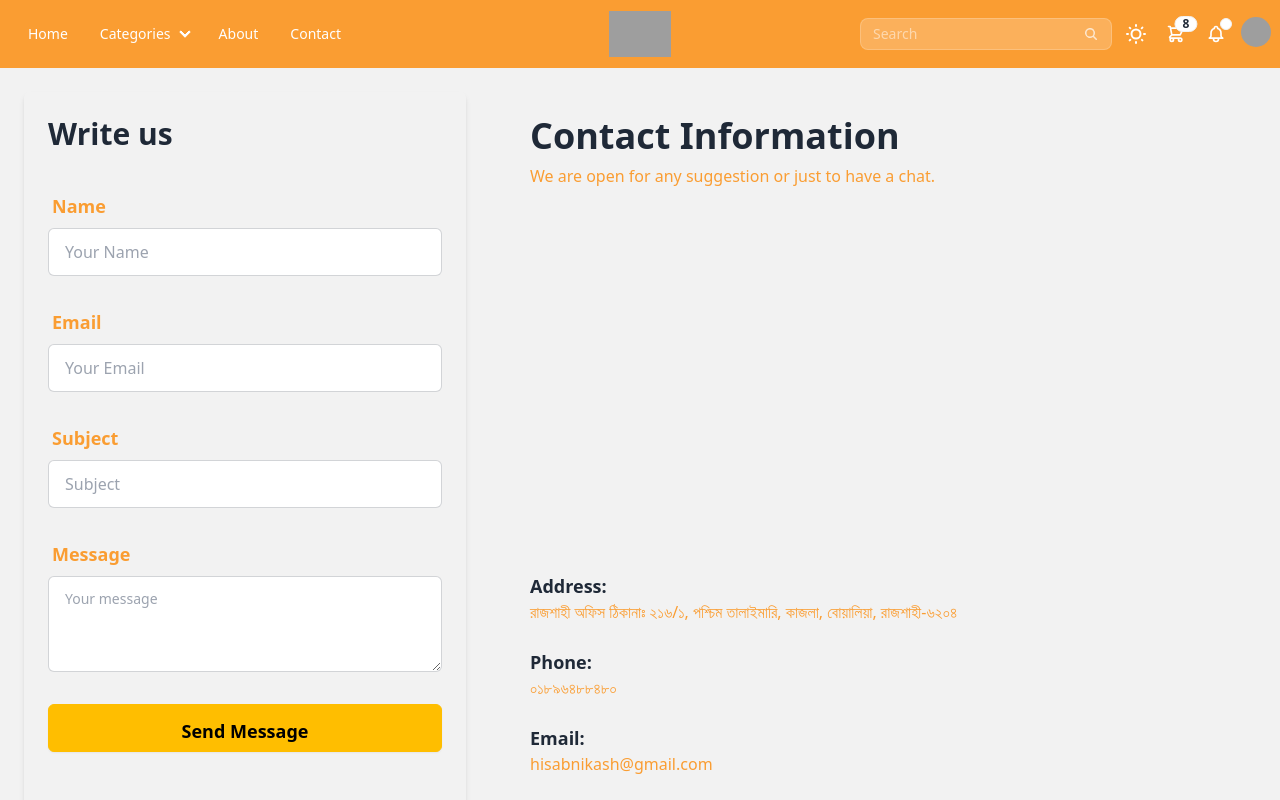
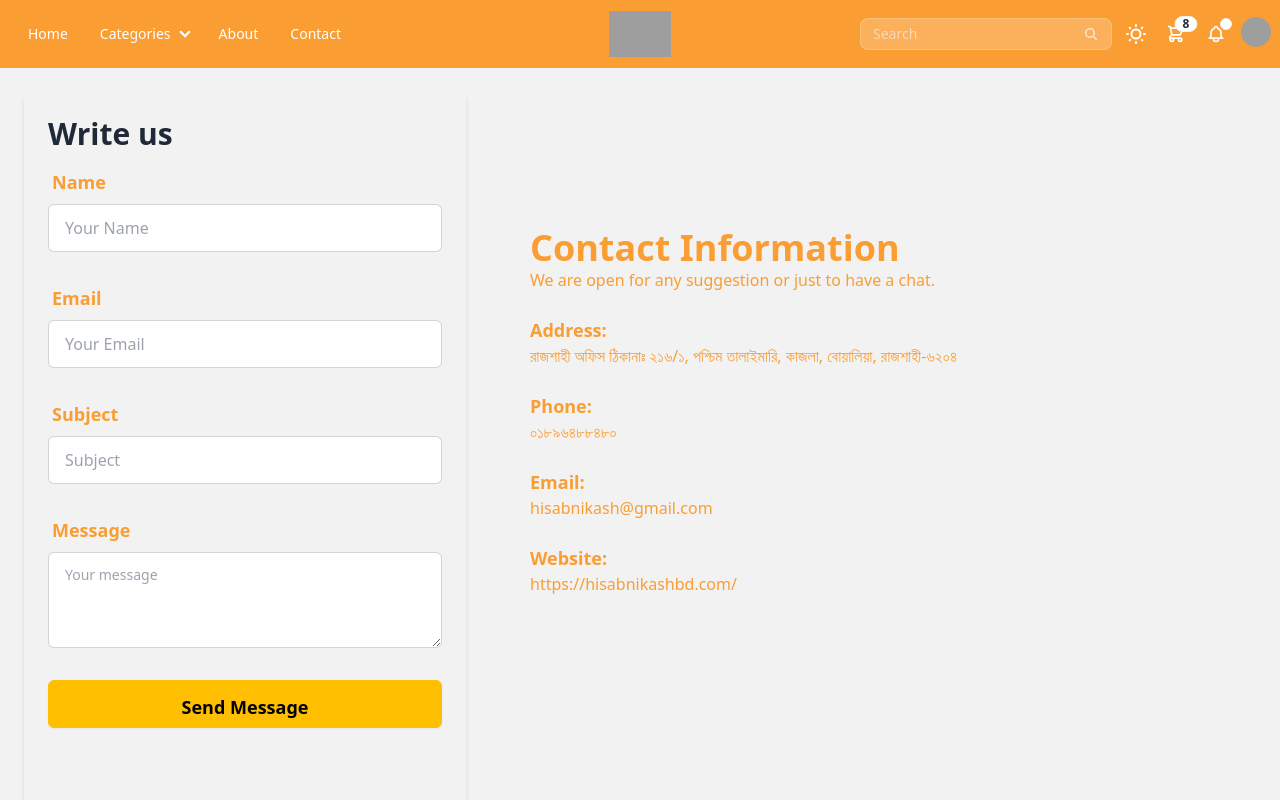
Before and after one commit to shunno-it-dev-team/fe-hn-ecom, a React (Vite) app: page /contact in a window 1280 px wide. Shown: the top 800 px of the page. Built offline with nearby package versions, Linux system fonts and the light colour scheme; grey boxes are pictures that could not be loaded.

Commit message:
modified contact us page

```diff
--- a/src/pages/private/contactUsPage/ContactUsPage.jsx
+++ b/src/pages/private/contactUsPage/ContactUsPage.jsx
@@ -3,7 +3,7 @@ const ContactUsPage = () => {
     <div className="flex flex-col lg:flex-row lg:card-side gap-10 p-6">
       {/* ========== form section ========== */}
       <form className="card-body shadow-md rounded-md p-6 h-screen w-full lg:w-1/4">
-        <h3 className="text-3xl font-bold mb-6 text-gray-800">Write us</h3>
+        <h3 className="text-3xl font-bold mb-6text-primary">Write us</h3>
 
         <div className="form-control mb-4">
           <label className="label">
@@ -66,17 +66,18 @@ const ContactUsPage = () => {
           </button>
         </div>
       </form>
-      {/* ========== contact section */}
-      <div className="card-body items-start rounded-md p-6 w-full lg:w-1/2">
-        <h1 className="text-4xl font-bold  text-gray-800 text-center lg:text-left">
-          Contact Information
-        </h1>
-        <p className=" text-primary text-center lg:text-left">
-          We are open for any suggestion or just to have a chat.
-        </p>
-
+      {/* ========== contact section ========== */}
+      <div className="card-body items-start mt-28 rounded-md p-6 w-full lg:w-1/2">
         <div className="mb-4">
-          <p className="font-bold text-lg text-gray-800">Address:</p>
+          <h1 className="text-4xl font-bold text-primary text-center lg:text-left">
+            Contact Information
+          </h1>
+          <p className=" text-primary text-center lg:text-left">
+            We are open for any suggestion or just to have a chat.
+          </p>
+        </div>
+        <div className="mb-4">
+          <p className="font-bold text-lg text-primary">Address:</p>
           <p className="text-primary">
             রাজশাহী অফিস ঠিকানাঃ ২১৬/১, পশ্চিম তালাইমারি, কাজলা, বোয়ালিয়া,
             রাজশাহী-৬২০৪
@@ -84,17 +85,17 @@ const ContactUsPage = () => {
         </div>
 
         <div className="mb-4">
-          <p className="font-bold text-lg text-gray-800">Phone:</p>
+          <p className="font-bold text-lg text-primary">Phone:</p>
           <p className="text-primary">০১৮৯৬৪৮৮৪৮০</p>
         </div>
 
         <div className="mb-4">
-          <p className="font-bold text-lg text-gray-800">Email:</p>
+          <p className="font-bold text-lg text-primary">Email:</p>
           <p className="text-primary">hisabnikash@gmail.com</p>
         </div>
 
         <div className="mb-4">
-          <p className="font-bold text-lg text-gray-800">Website:</p>
+          <p className="font-bold text-lg text-primary">Website:</p>
           <a
             href="https://hisabnikashbd.com/"
             className="text-primary hover:underline"
```
